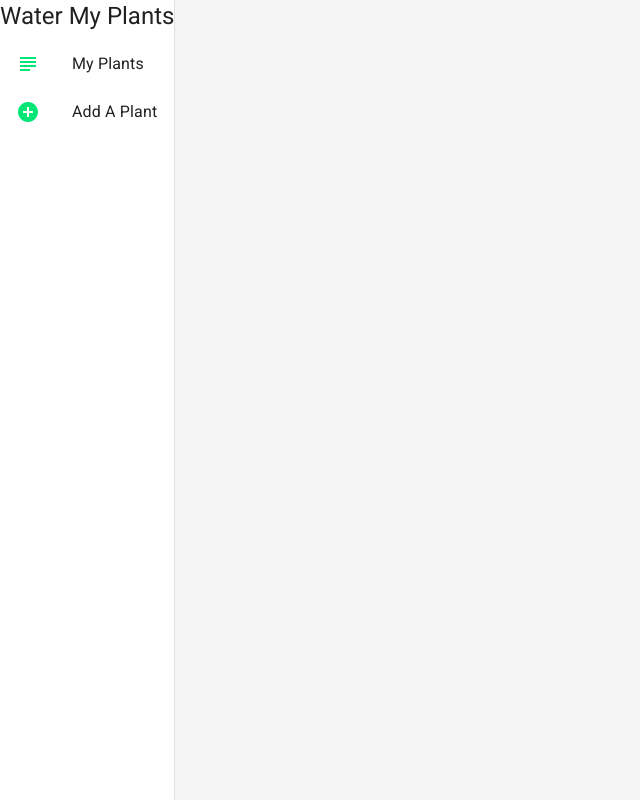
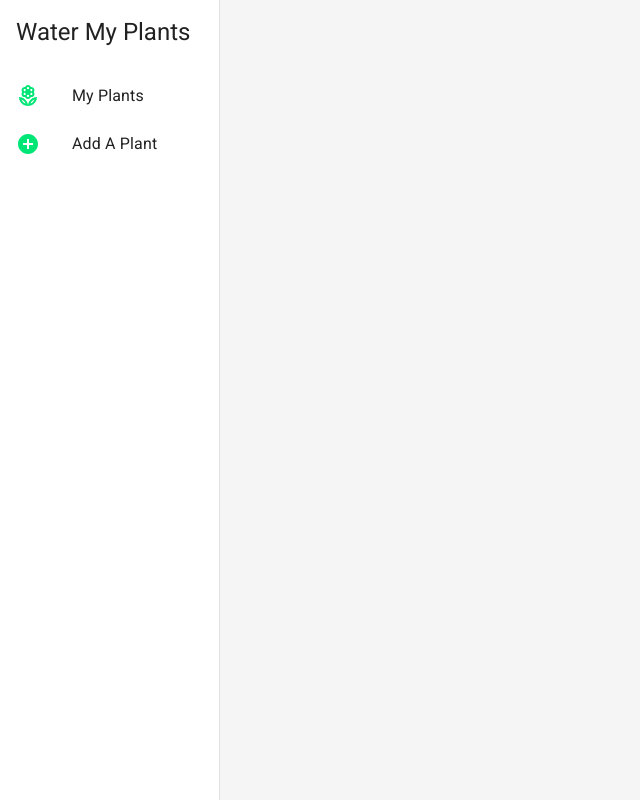
Before and after one commit to Build-Week-PTCT-Water-My-Plants/front-end, a React (Create React App) app: page / in a window 1280 px wide. Shown: the whole page, without its empty margins (0-640 px from the left). Built offline with nearby package versions, Linux system fonts and the light colour scheme.

Commit message:
finished SideNav design, conditionally renders based on state prop connected to redux store

```diff
--- a/src/App.js
+++ b/src/App.js
@@ -8,6 +8,7 @@ import Login from "./components/Login";
 import Register from "./components/Register";
 import PlantList from "./components/PlantList";
 import PlantForm from "./components/PlantForm";
+import { connect } from "react-redux";
 
 import { createTheme, ThemeProvider } from "@material-ui/core";
 import { green } from "@material-ui/core/colors";
@@ -21,13 +22,13 @@ const theme = createTheme({
   },
 });
 
-function App() {
+function App(props) {
   return (
     <ThemeProvider theme={theme}>
       <Router>
         <div className="App">
           <Nav />
-          <SideNav />
+          {props.showSideNav && <SideNav />}
 
           <Switch>
             <Route exact path="/" component={Landing} />
@@ -42,4 +43,10 @@ function App() {
   );
 }
 
-export default App;
+const mapStateToProps = (state) => {
+  return {
+    showSideNav: state.showSideNav,
+  };
+};
+
+export default connect(mapStateToProps, {})(App);
--- /dev/null
+++ b/src/actions/index.js
@@ -0,0 +1,7 @@
+export const TOGGLE_SIDE_NAV = "TOGGLE_SIDE_NAV";
+
+export const toggleSideNav = () => {
+  return {
+    type: TOGGLE_SIDE_NAV,
+  };
+};
--- a/src/components/SideNav.js
+++ b/src/components/SideNav.js
@@ -7,27 +7,37 @@ import List from "@material-ui/core/List";
 import ListItem from "@material-ui/core/ListItem";
 import ListItemIcon from "@material-ui/core/ListItemIcon";
 import ListItemText from "@material-ui/core/ListItemText";
-import { AddCircleOutlined, SubjectOutlined } from "@material-ui/icons";
+import { AddCircleOutlined, LocalFloristOutlined } from "@material-ui/icons";
 import { useHistory, useLocation } from "react-router";
 import { makeStyles } from "@material-ui/core";
 
-export const drawerWidth = 240;
+export const drawerWidth = 220;
 
-// const useStyles = makeStyles((theme) => {
-//     return {
-//         drawer: {
-//             width: drawerWidth,
-//         },
-//     }
-// })
+const useStyles = makeStyles((theme) => {
+  return {
+    drawer: {
+      width: drawerWidth,
+    },
+    drawerPaper: {
+      width: drawerWidth,
+    },
+    active: {
+      background: "#f4f4f4",
+    },
+    title: {
+      padding: theme.spacing(2),
+    },
+  };
+});
 
 const SideNav = () => {
+  const classes = useStyles();
   const history = useHistory();
   const location = useLocation();
   const menuItems = [
     {
       text: "My Plants",
-      icon: <SubjectOutlined color="secondary" />,
+      icon: <LocalFloristOutlined color="secondary" />,
       path: "/plants",
     },
     {
@@ -38,14 +48,22 @@ const SideNav = () => {
   ];
 
   return (
-    <Drawer variant="permanent" anchor="left">
+    <Drawer
+      variant="permanent"
+      anchor="left"
+      className={classes.drawer}
+      classes={{ paper: classes.drawerPaper }}
+    >
       <div>
-        <Typography variant="h5">Water My Plants</Typography>
+        <Typography className={classes.title} variant="h5">
+          Water My Plants
+        </Typography>
       </div>
 
       <List>
         {menuItems.map((item) => (
           <ListItem
+            className={location.pathname === item.path ? classes.active : null}
             key={item.text}
             button
             onClick={() => history.push(item.path)}
--- a/src/reducers/index.js
+++ b/src/reducers/index.js
@@ -1,10 +1,15 @@
+import { TOGGLE_SIDE_NAV } from "../actions";
+
 const initialState = {
   plants: [],
   hasAccount: false,
+  showSideNav: true,
 };
 
 export const appReducer = (state = initialState, action) => {
   switch (action.type) {
+    case TOGGLE_SIDE_NAV:
+      return { ...state, showSideNav: true };
     //default case starter
     default:
       //   console.log("Error: unknown action type");
```
